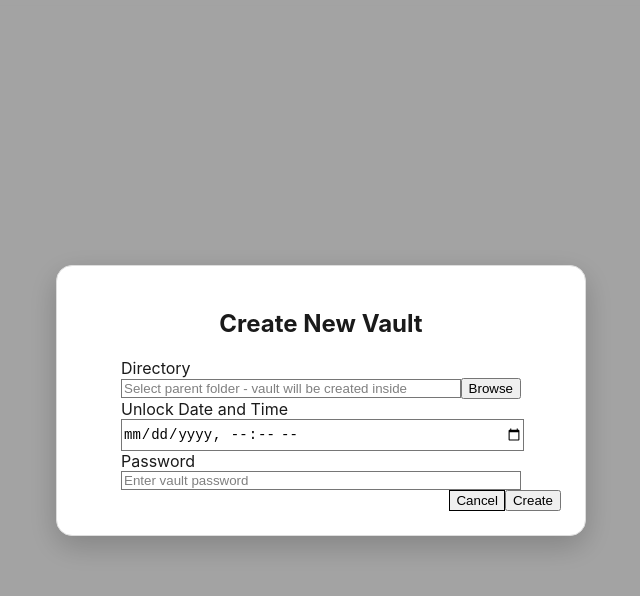
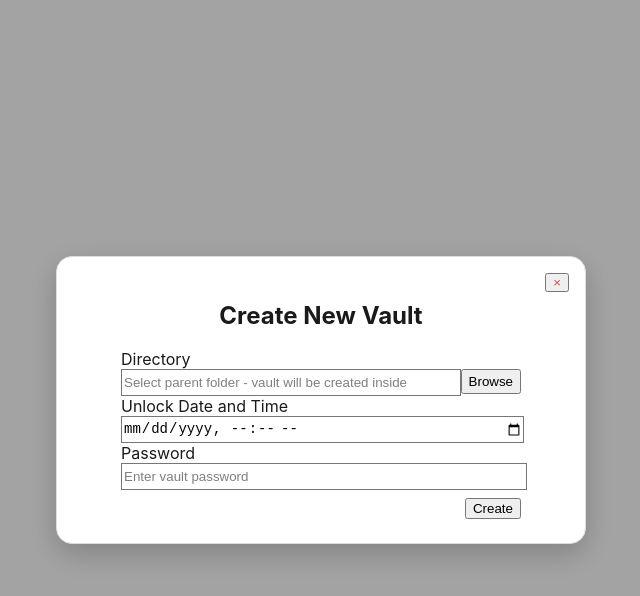
Before and after one commit to e-gerald/TimeVault, a React (Vite) app in the folder vault-frontend/: page / in a window 1280 px wide. Both pictures are taken after a click on the button "Create New Vault". Shown: the top 596 px of the page, without its empty margins (319-959 px from the left). Built offline with nearby package versions, Linux system fonts and the light colour scheme.

Commit message:
Fixes for splash modal UI

```diff
--- a/vault-frontend/src/App.jsx
+++ b/vault-frontend/src/App.jsx
@@ -301,18 +301,18 @@ export default function App() {
               </svg>
             </div>
 
-            <h1 className="text-4xl font-semibold mt-6">Time Vault</h1>
+            <h1 className="text-5xl font-bold mt-6">Time Vault</h1>
 
-            <div className="mt-10 flex justify-center gap-4">
+            <div className="mt-10 flex justify-center gap-6">
               <button
                 onClick={openExistingVault}
-                className="px-6 py-3 bg-indigo-600 text-white rounded-lg shadow hover:bg-indigo-700"
+                className="px-8 py-4 bg-indigo-600 text-white text-lg rounded-lg shadow hover:bg-indigo-700"
               >
                 Open Existing Vault
               </button>
               <button
                 onClick={() => setShowCreate(true)}
-                className="px-6 py-3 bg-indigo-600 text-white rounded-lg shadow hover:bg-indigo-700"
+                className="px-8 py-4 bg-indigo-600 text-white text-lg rounded-lg shadow hover:bg-indigo-700"
               >
                 Create New Vault
               </button>
@@ -350,6 +350,7 @@ export default function App() {
           showPassword={showPassword}
           setShowPassword={setShowPassword}
           isInitializing={isInitializing}
+          log={log}
         />
       )}
 
@@ -365,7 +366,7 @@ export default function App() {
         />
       )}
 
-      {log && (
+      {log && !showCreate && (
         <div className="mt-6 p-4 bg-gray-100 dark:bg-gray-800 rounded-md text-sm overflow-y-auto max-h-48">
           <pre>{log}</pre>
         </div>
--- a/vault-frontend/src/components/Header.jsx
+++ b/vault-frontend/src/components/Header.jsx
@@ -23,7 +23,7 @@ export default function Header({ visible = true }) {
         onClick={onToggle}
         title="Toggle Dark / Light Mode"
         className="p-2 rounded-full transition-all shadow-sm hover:shadow-md hover:scale-105
-                   bg-white/90 dark:bg-gray-800/90 backdrop-blur-sm border border-gray-200 dark:border-gray-700"
+                   bg-white/90 dark:bg-gray-800/90 backdrop-blur-sm"
         style={{ fontSize: 18 }}
       >
         {dark ? "☀️" : "🌙"}
--- a/vault-frontend/src/components/VaultInitializer.jsx
+++ b/vault-frontend/src/components/VaultInitializer.jsx
@@ -15,6 +15,7 @@ export default function VaultInitializer({
   // from parent
   pickCreateDir,
   isInitializing,
+  log,
 }) {
   // ✅ Fixed handleCreate to pass directory path as string
   const handleCreate = async () => {
@@ -28,36 +29,44 @@ export default function VaultInitializer({
 
   return (
     <div
-      className="modal-backdrop fixed inset-0 flex items-center justify-center z-[9999]"
+      className="modal-backdrop fixed inset-0 bg-black bg-opacity-50 flex items-center justify-center z-[9999]"
       ref={dropRef}
     >
-      <div className="modal-window space-y-4 dark:bg-[#0f0f15] dark:text-gray-100 bg-white rounded-2xl p-6 w-[480px] max-w-[94vw] border border-gray-200 dark:border-gray-700">
+      <div className="modal-window space-y-4 dark:bg-[#0f0f15] dark:text-gray-100 bg-white rounded-2xl p-6 w-[480px] max-w-[94vw] border border-gray-200 dark:border-gray-700 relative" style={{ direction: 'ltr' }}>
+        {/* Close button */}
+        <button
+          onClick={() => setShowCreate(false)}
+          disabled={isInitializing}
+          className="absolute disabled:opacity-50 text-3xl font-light leading-none"
+          style={{ top: '1rem', right: '1rem', left: 'auto', color: '#ef4444' }}
+          onMouseEnter={(e) => e.target.style.color = '#dc2626'}
+          onMouseLeave={(e) => e.target.style.color = '#ef4444'}
+          aria-label="Close"
+        >
+          ×
+        </button>
+
         <h2 className="text-xl font-semibold text-center mb-3">
           Create New Vault
         </h2>
 
-        {isInitializing && (
-          <div className="flex items-center gap-3 text-sm px-3 py-2 rounded bg-indigo-50 dark:bg-indigo-900/30 text-indigo-700 dark:text-indigo-300 border border-indigo-200 dark:border-indigo-700">
-            <span className="inline-block h-4 w-4 border-2 border-indigo-500 border-t-transparent rounded-full animate-spin" />
-            <span className="font-medium">Creating vault, please wait…</span>
-          </div>
-        )}
-
         {/* Directory */}
         <div className="space-y-2 max-w-[400px] mx-auto" style={{ opacity: isInitializing ? 0.6 : 1 }}>
           <label className="block text-sm">Directory</label>
-          <div className="flex gap-2 items-center">
+          <div className="flex gap-2">
             <input
               type="text"
               value={pickedDir}
               readOnly
               placeholder="Select parent folder - vault will be created inside"
-              className="flex-1 rounded border border-gray-300 dark:border-gray-700 bg-gray-50 dark:bg-gray-800 px-2 py-1 text-sm"
+              className="flex-1 rounded border border-gray-300 dark:border-gray-700 bg-gray-50 dark:bg-gray-800 px-3 text-sm"
+              style={{ height: '25px', lineHeight: '20px', paddingTop: 0, paddingBottom: 0 }}
               disabled={isInitializing}
             />
             <button
               onClick={pickCreateDir}
-              className="px-4 py-1.5 bg-indigo-600 text-white rounded hover:bg-indigo-700 text-sm disabled:opacity-60"
+              className="px-4 bg-indigo-600 text-white rounded hover:bg-indigo-700 text-sm disabled:opacity-60"
+              style={{ height: '25px' }}
               disabled={isInitializing}
             >
               Browse
@@ -76,7 +85,8 @@ export default function VaultInitializer({
                 : ""
             }
             onChange={(e) => setVaultUnlockDate(new Date(e.target.value))}
-            className="w-full rounded border border-gray-300 dark:border-gray-700 bg-gray-50 dark:bg-gray-800 px-2 py-1 text-sm"
+            className="w-full rounded border border-gray-300 dark:border-gray-700 bg-gray-50 dark:bg-gray-800 px-3 text-sm"
+            style={{ height: '25px', lineHeight: '25px', paddingTop: 0, paddingBottom: 0 }}
             disabled={isInitializing}
           />
         </div>
@@ -84,34 +94,37 @@ export default function VaultInitializer({
         {/* Password */}
         <div className="space-y-2 max-w-[400px] mx-auto" style={{ opacity: isInitializing ? 0.6 : 1 }}>
           <label className="block text-sm">Password</label>
-          <div className="relative w-full h-9">
           <input
             type={showPassword ? "text" : "password"}
             value={vaultPassword}
             onChange={(e) => setVaultPassword(e.target.value)}
             placeholder="Enter vault password"
-              className="w-full rounded border border-gray-300 dark:border-gray-700 bg-gray-50 dark:bg-gray-800 px-2 pr-9 h-full text-sm"
+            className="w-full rounded border border-gray-300 dark:border-gray-700 bg-gray-50 dark:bg-gray-800 px-3 text-sm"
+            style={{ height: '25px', lineHeight: '25px', paddingTop: 0, paddingBottom: 0 }}
             autoComplete="new-password"
             disabled={isInitializing}
           />
         </div>
+
+        {/* Log output during vault creation */}
+        {log && (
+          <div className="max-w-[400px] mx-auto">
+            <div className="p-3 bg-blue-50 dark:bg-blue-900/20 rounded text-sm">
+              <pre className="text-blue-800 dark:text-blue-200 whitespace-pre-wrap font-mono max-h-32 overflow-y-auto">
+                {log}
+              </pre>
             </div>
+          </div>
+        )}
 
         {/* Actions */}
-        <div className="flex justify-end gap-2 pt-2">
+        <div className="flex justify-end max-w-[400px] mx-auto" style={{ marginTop: '0.5rem' }}>
           <button
-            onClick={() => setShowCreate(false)}
-            className="px-4 py-1.5 border rounded hover:bg-gray-100 dark:hover:bg-gray-800 text-sm disabled:opacity-60"
+            onClick={handleCreate}
+            className="px-6 py-2 bg-indigo-600 text-white rounded hover:bg-indigo-700 text-sm disabled:opacity-60"
             disabled={isInitializing}
           >
-            Cancel
-          </button>
-          <button
-            onClick={handleCreate}
-            className="px-4 py-1.5 bg-indigo-600 text-white rounded hover:bg-indigo-700 text-sm disabled:opacity-60"
-            disabled={isInitializing}
-          >
-            Create
+            {isInitializing ? "Creating..." : "Create"}
           </button>
         </div>
       </div>
```
Also changed, not shown: 1 other file (tests, documents, lock files or other folders). Lines whose indentation alone changed are shown as unchanged.
